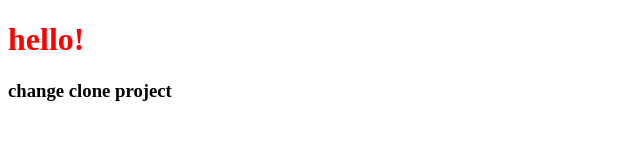
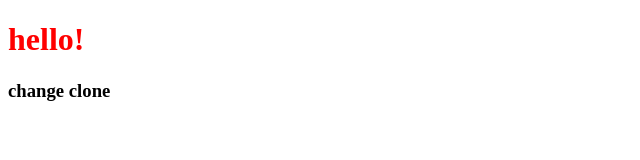
Before and after one commit to shams1986/udemyCourseJS, a plain HTML site: page index.html in a window 1280 px wide. Shown: the full height of the page, 0-640 px from the left. Drawn offline with Linux system fonts and the light colour scheme.

Commit message:
second change

```diff
--- a/index.html
+++ b/index.html
@@ -9,7 +9,7 @@
 </head>
 <body>
     <h1>hello!</h1>
-    <h3>change clone project</h3>
+    <h3>change clone</h3>
 
     <script src="/script.js"></script>
 </body>
```
